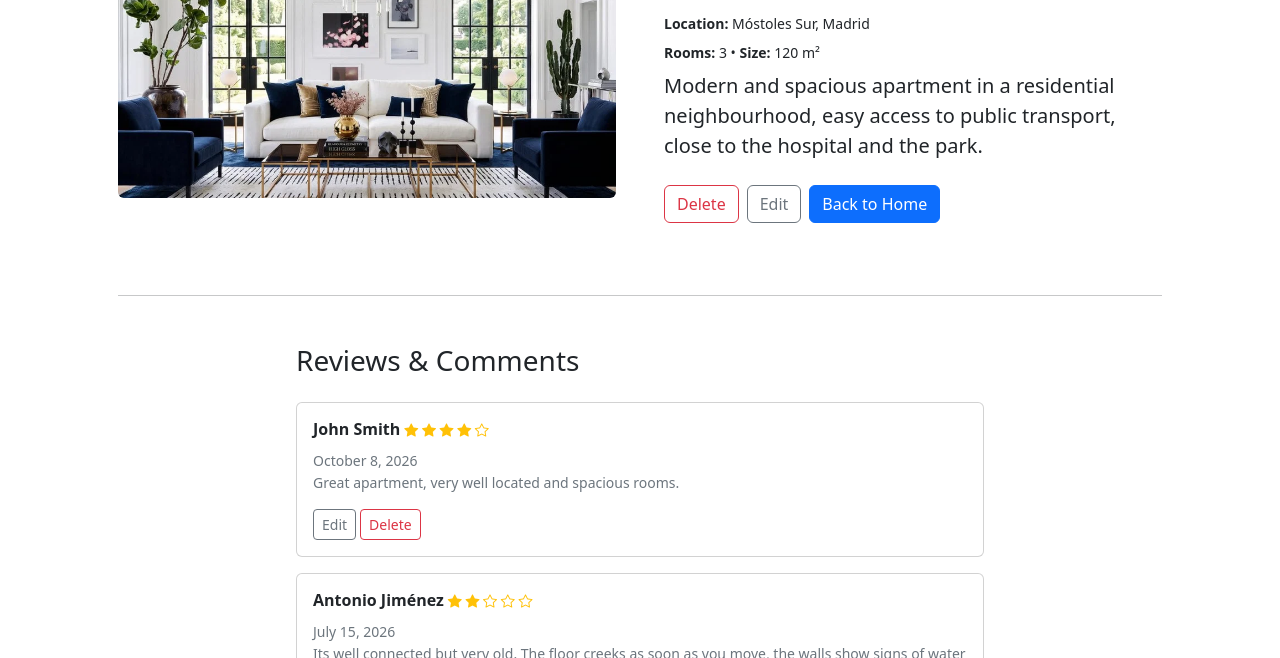
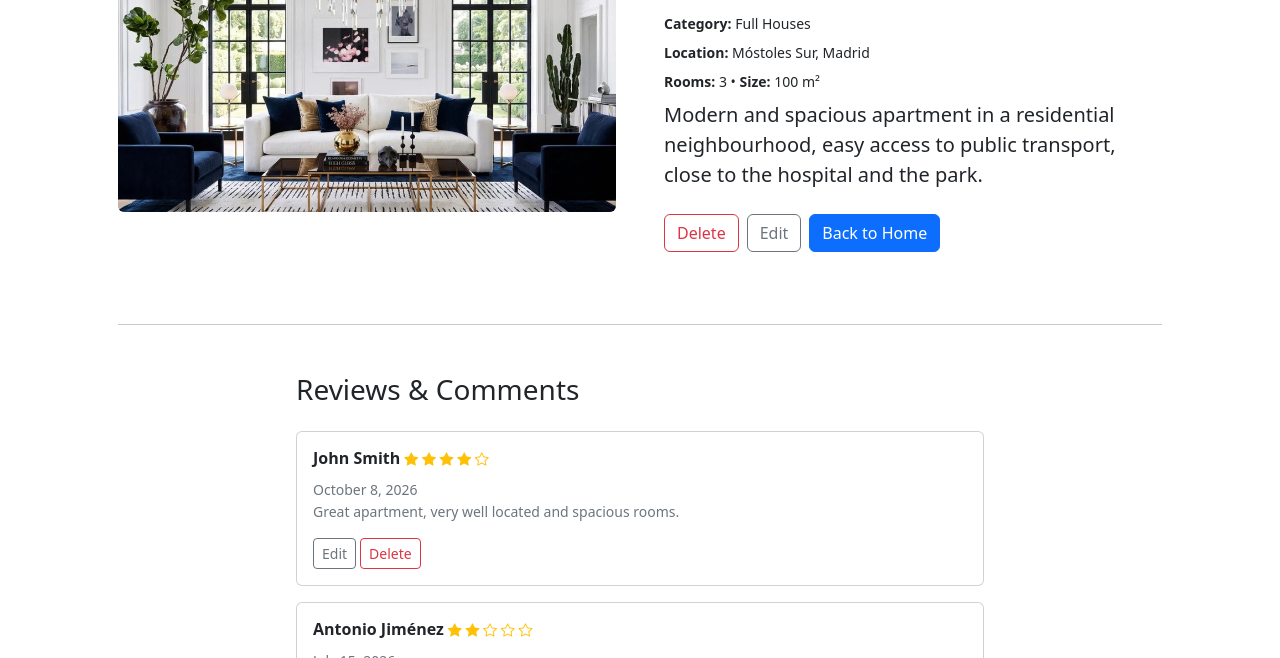
Before and after one commit to CodeURJC-FW-2026-27/webapp19, a plain HTML site: page property_detail.html in a window 1280 px wide. Shown: the part 442-1100 px from the top of the page. Drawn offline with nearby package versions, Linux system fonts and the light colour scheme.

Commit message:
Show category and fix size of property on detail page

```diff
--- a/property_detail.html
+++ b/property_detail.html
@@ -80,8 +80,9 @@
                     <div class="fs-5 mb-3">
                         <span>500 euros/month</span>
                     </div>
+                    <p class="small mb-2"><strong>Category:</strong> Full Houses</p>
                     <p class="small mb-2"><strong>Location:</strong> Móstoles Sur, Madrid</p>
-                    <p class="small mb-2"><strong>Rooms:</strong> 3 &bull; <strong>Size:</strong> 120 m²</p>
+                    <p class="small mb-2"><strong>Rooms:</strong> 3 &bull; <strong>Size:</strong> 100 m²</p>
                     <p class="lead mb-4">Modern and spacious apartment in a residential neighbourhood, easy access to
                         public transport, close to the hospital and the park.</p>
 
```
